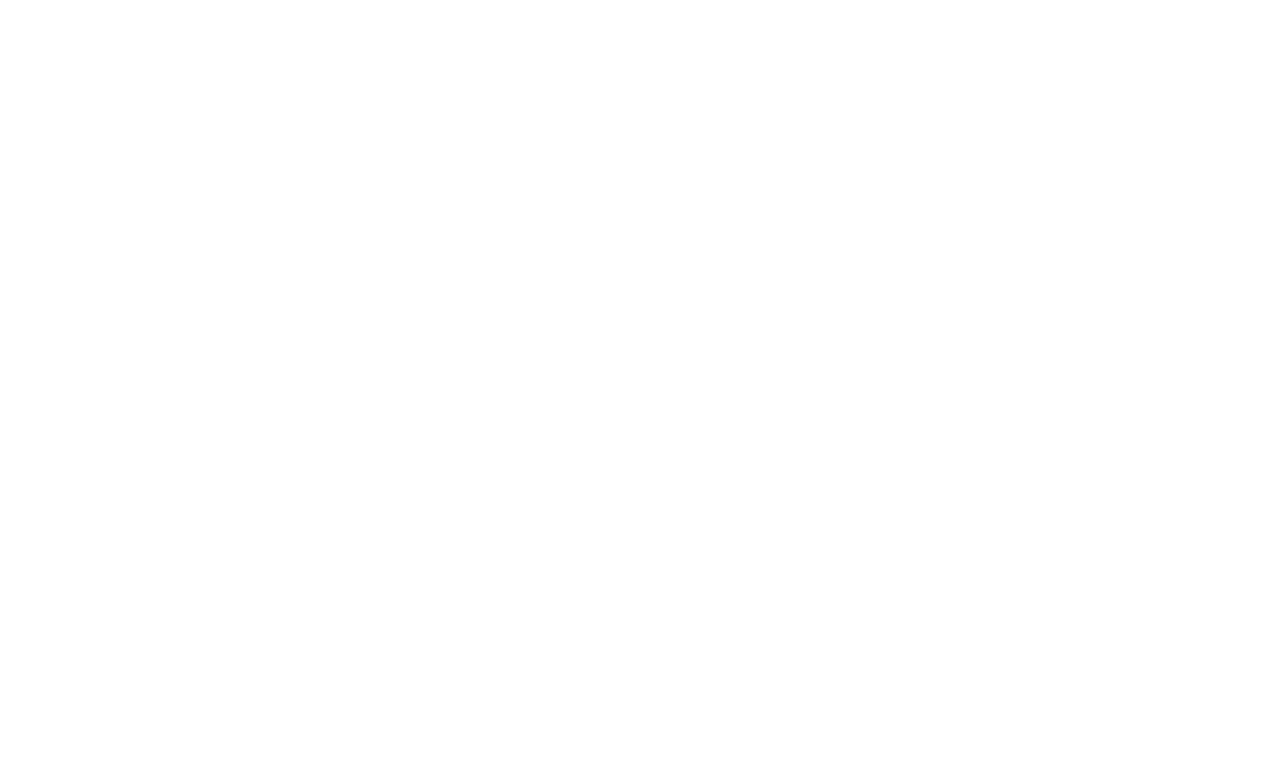
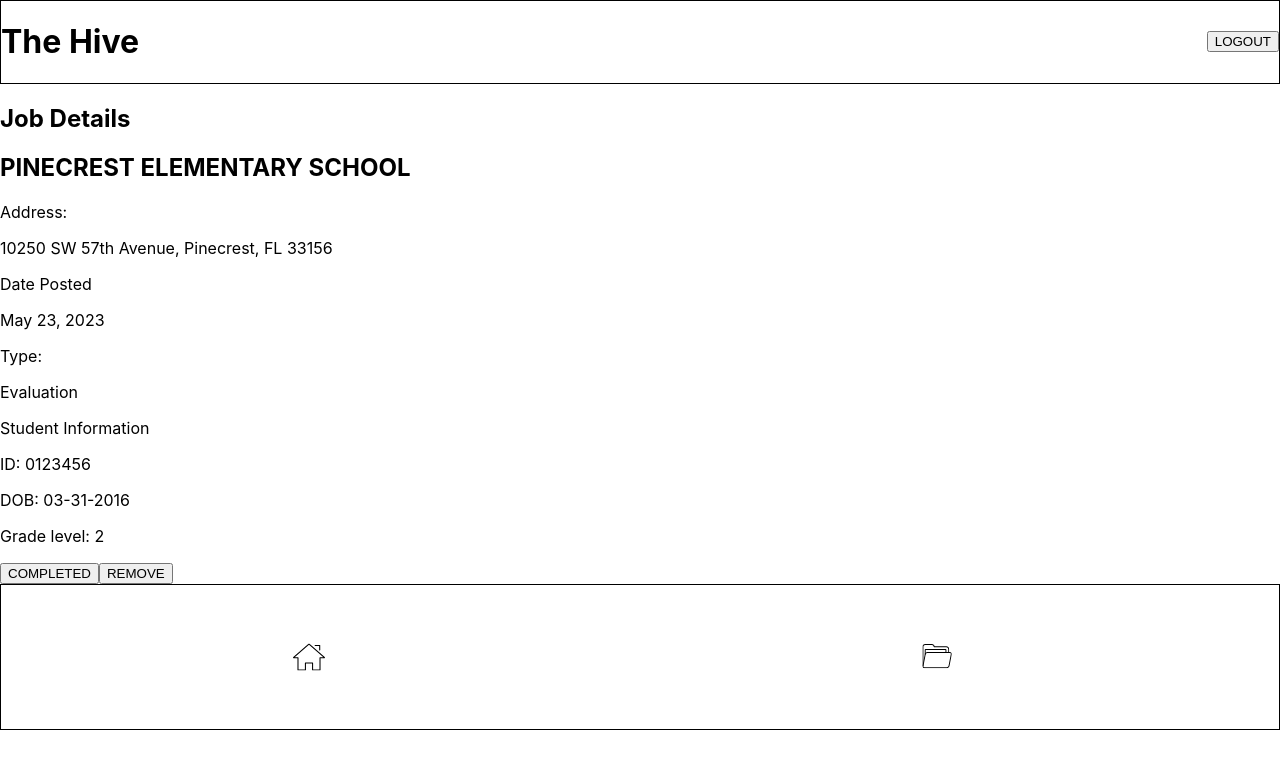
Before and after one commit to GabrielaSernaBanks/capstone, a React (Create React App) app: page /myjobdetails in a window 1280 px wide. Before the commit this address had no page. Shown: the top 768 px of the page. Built offline with nearby package versions, Linux system fonts and the light colour scheme.

Commit message:
Editing page layouts

```diff
--- a/src/App.js
+++ b/src/App.js
@@ -3,7 +3,8 @@
 import { BrowserRouter, Routes, Route } from 'react-router-dom';
 import TherapistHome from './pages/TherapistHomePage/TherapistHome';
 import JobPostDetails from './components/JobPostDetails/JobPostDetails';
-import MyJobs from './pages/MyJobs/MyJobs';
+import MyJobs from './pages/MyJobsPage/MyJobsPage';
+import MyJobDetails from './pages/MyJobDetailsPage/MyJobDetails';
 
 
 function App() {
@@ -15,6 +16,8 @@
 					<Route path='/therapist' element={<TherapistHome/>} />
 					<Route path='/jobdetails' element={<JobPostDetails/>} />
 					<Route path='/myjobs' element={<MyJobs/>} />
+					<Route path='/myjobdetails' element={<MyJobDetails/>} />
+
 
 				</Routes>
 			</BrowserRouter>
--- /dev/null
+++ b/src/pages/MyJobDetailsPage/MyJobDetails.js
@@ -0,0 +1,45 @@
+import Footer from "../../components/Footer/Footer";
+import Nav from "../../components/Nav/Nav";
+
+
+
+function MyJobDetails() {
+	return (
+
+		<div >
+			<Nav />
+			<h2>Job Details</h2>
+			<h2>PINECREST ELEMENTARY SCHOOL</h2>
+			<section>
+				<p>Address:</p>
+				<p>10250 SW 57th Avenue, Pinecrest, FL 33156</p>
+			</section>
+			<section>
+				<div>
+					<p>Date Posted</p>
+					<p>May 23, 2023</p>
+				</div>
+				<div>
+					<p>Type:</p>
+					<p>Evaluation</p>
+				</div>
+			</section>
+			<section>
+				<p>Student Information</p>
+				<p>ID: 0123456</p>
+				<p>DOB: 03-31-2016</p>
+				<p>Grade level: 2</p>
+			</section>
+
+			<div>
+				<button>COMPLETED</button>
+				<button>REMOVE</button>
+			</div>
+			<Footer />
+
+
+		</div>
+	);
+}
+
+export default MyJobDetails;
```
Also changed, not shown: src/pages/MyJobDetailsPage/MyJobDetails.scss (added), src/pages/MyJobsPage/MyJobsPage.js (renamed from src/pages/MyJobs/MyJobs.js), src/pages/MyJobsPage/MyJobsPage.scss (added).
